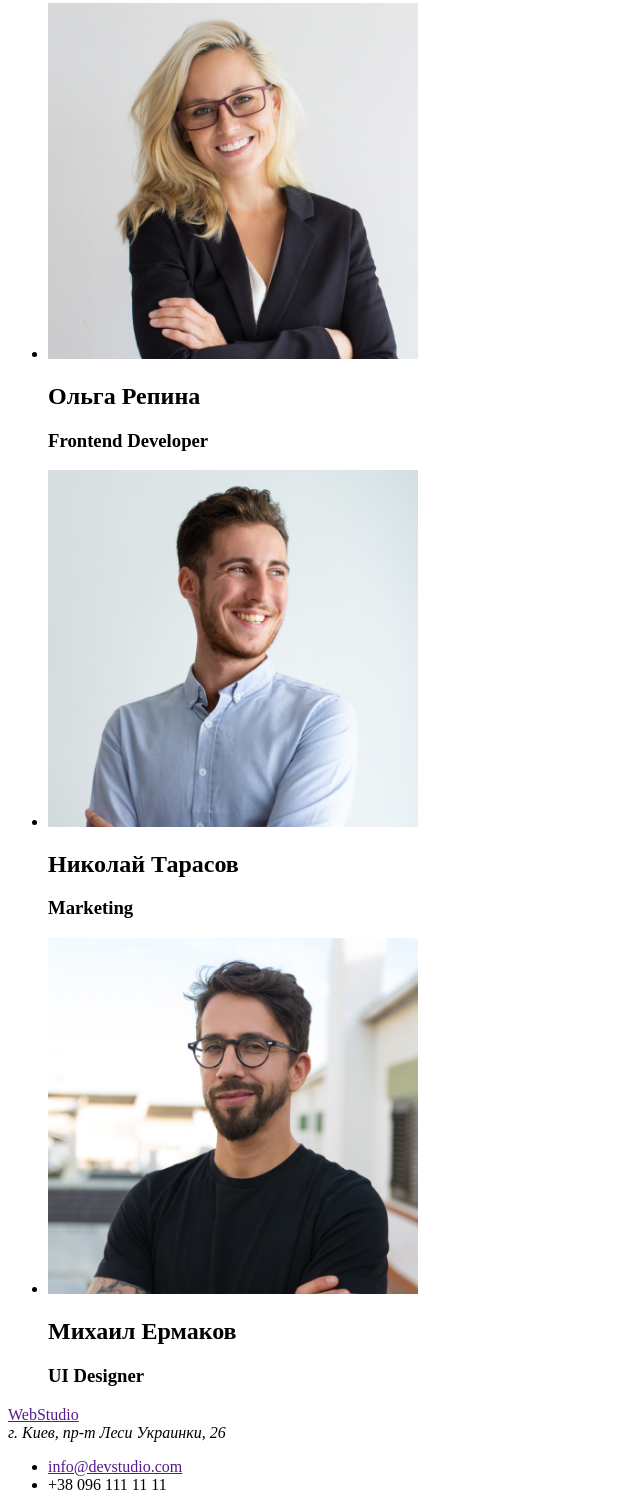
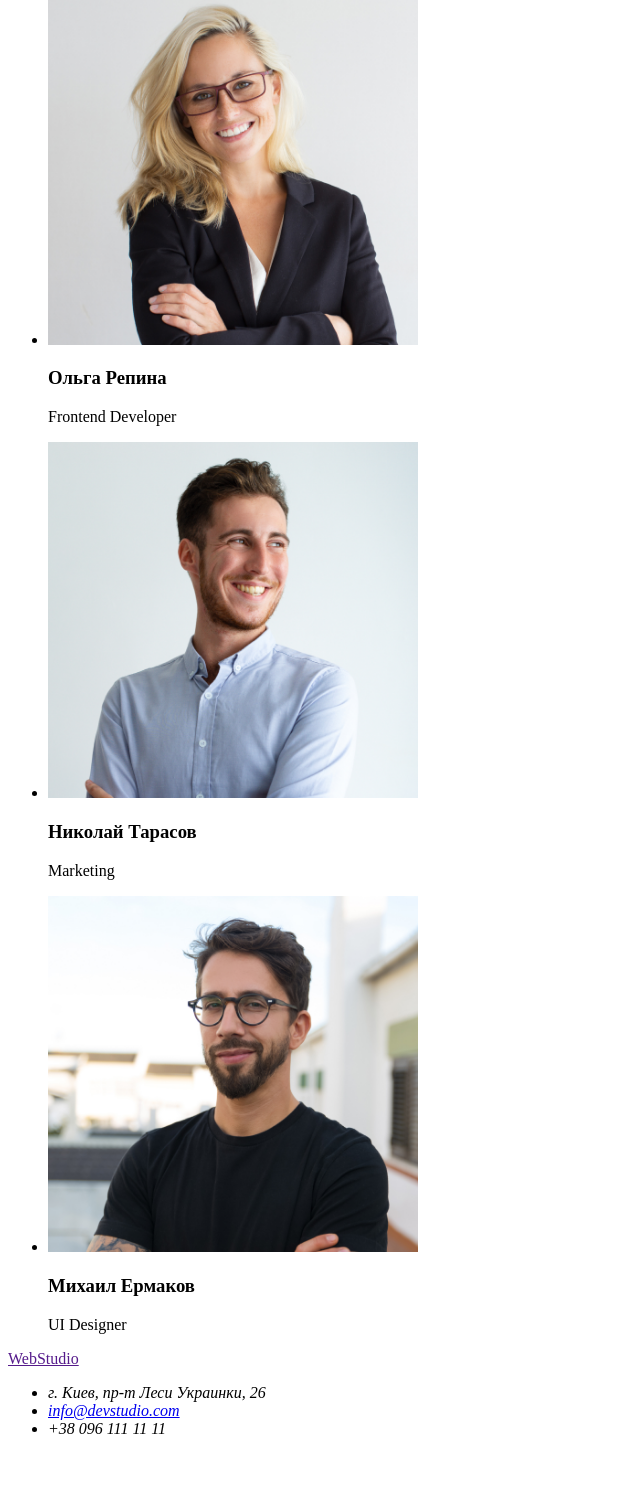
Before and after one commit to Maksym-mtshn/goit-markup-hw-01., a plain HTML site: page index.html in a window 1280 px wide. Shown: the part 2068-3578 px from the top of the page, without its empty margins (0-640 px from the left). After the commit the page ends 3522 px from the top, so only its background shows below. Drawn offline with Linux system fonts and the light colour scheme.

Commit message:
correction html

```diff
--- a/index.html
+++ b/index.html
@@ -78,23 +78,23 @@
         <ul>
           <li>
             <img width="370" src="./images/img.jpg" alt="photo1" />
-            <h2>Игорь Демьяненко</h2>
-            <h3>Product Designer</h3>
+            <h3>Игорь Демьяненко</h3>
+            <p>Product Designer</p>
           </li>
           <li>
             <img width="370" src="./images/img1.jpg" alt="photo2" />
-            <h2>Ольга Репина</h2>
-            <h3>Frontend Developer</h3>
+            <h3>Ольга Репина</h3>
+            <p>Frontend Developer</p>
           </li>
           <li>
             <img width="370" src="./images/img2.jpg" alt="photo3" />
-            <h2>Николай Тарасов</h2>
-            <h3>Marketing</h3>
+            <h3>Николай Тарасов</h3>
+            <p>Marketing</p>
           </li>
           <li>
             <img width="370" src="./images/img3.jpg" alt="photo4" />
-            <h2>Михаил Ермаков</h2>
-            <h3>UI Designer</h3>
+            <h3>Михаил Ермаков</h3>
+            <p>UI Designer</p>
           </li>
         </ul>
       </section>
@@ -102,11 +102,13 @@
     <!--підвал сайту-->
     <footer>
       <a href=""> WebStudio</a>
-      <address>г. Киев, пр-т Леси Украинки, 26</address>
-      <ul>
-        <li><a href="">info@devstudio.com</a></li>
-        <li><a href=""></a>+38 096 111 11 11</li>
-      </ul>
+      <address>
+        <ul>
+          <li><a href=""></a>г. Киев, пр-т Леси Украинки, 26</li>
+          <li><a href="mailto:info@devstudio.com">info@devstudio.com</a></li>
+          <li><a href="tel:+380961111111"></a>+38 096 111 11 11</li>
+        </ul>
+      </address>
     </footer>
   </body>
 </html>
```
Also changed, not shown: 1 other file.
